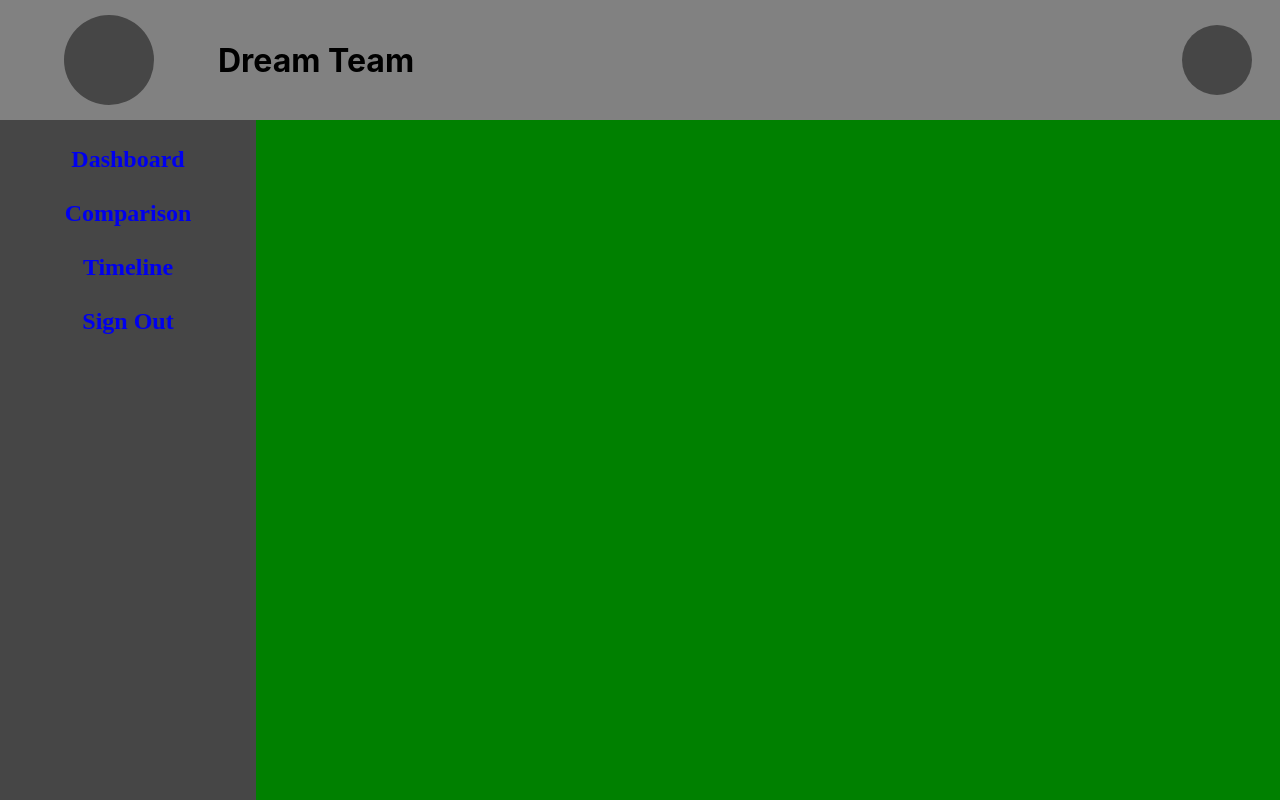
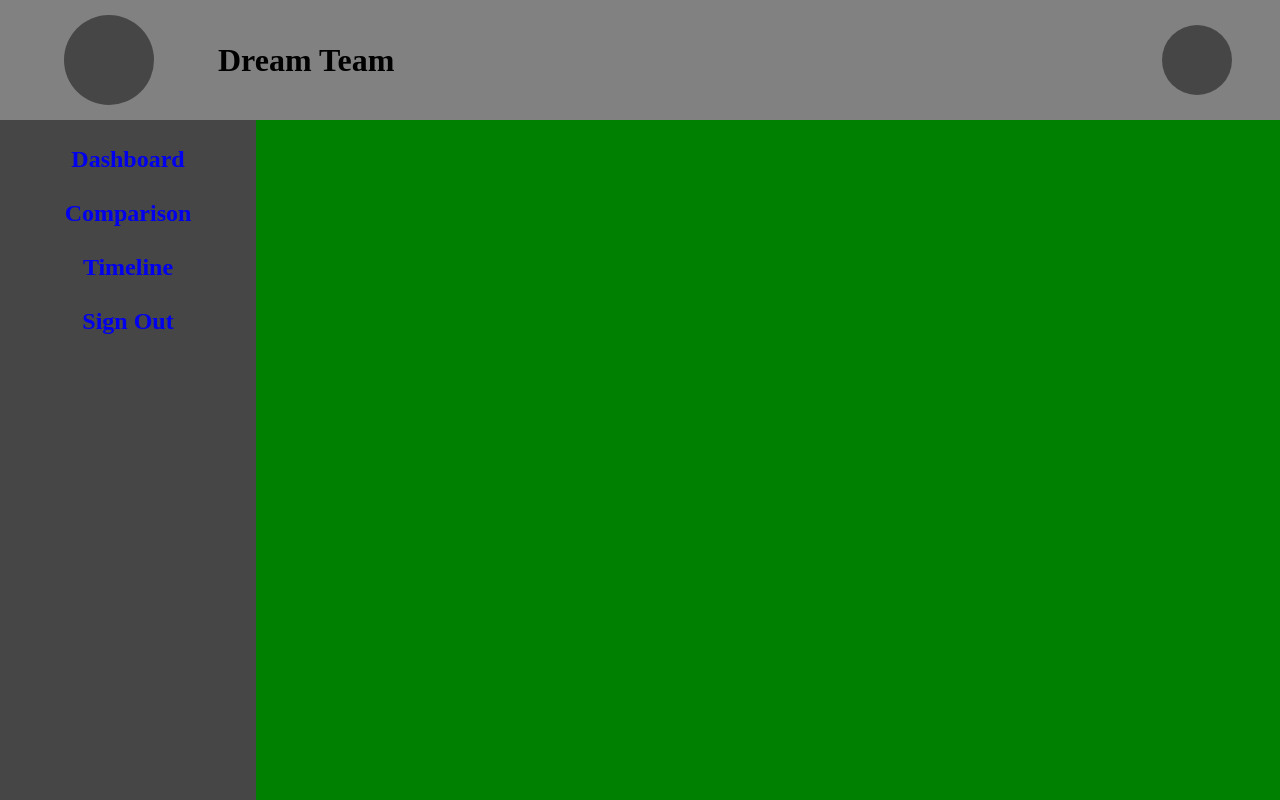
Before and after one commit to Tsebo200/Dream-Team, a React (Create React App) app: page / in a window 1280 px wide. Built offline with nearby package versions, Linux system fonts and the light colour scheme.

Commit message:
Added a Font Family via an .otf

```diff
--- a/src/Sass/styles.sass
+++ b/src/Sass/styles.sass
@@ -2,6 +2,15 @@ html
     background: #2b2b2b
     h2
         font-family: Avenir
+    h1
+        font-family: Basketball
+
+
+
+    @font-face
+        font-family:Basketball
+        src: url('/../src/Assets/Fonts/Basketball.otf')
+
 
 // Section 1
 .mainContainer
```
Also changed, not shown: src/Assets/Fonts/Basketball.otf (added).
